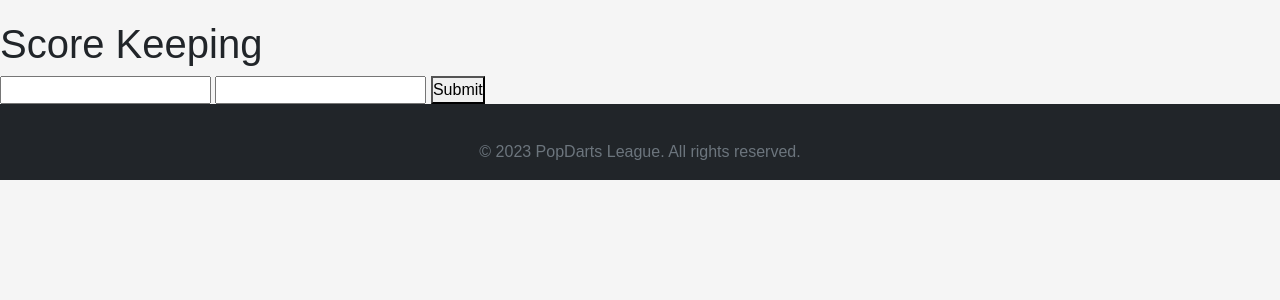
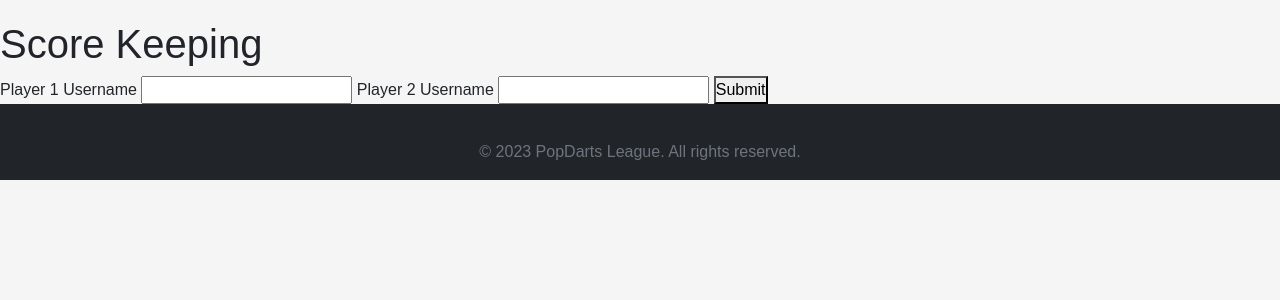
Before and after one commit to aidanbrowne2002/PopDarts_League_2.0, a Flask app: page /gamesetup in a window 1280 px wide. Shown: the part 76-376 px from the top of the page. Run offline with Flask 3, Linux system fonts and the light colour scheme; data that the repository does not hold is empty; some libraries are stand-ins or nearby versions.

Commit message:
accessibility for user input

```diff
--- a/templates/gamesetup.html
+++ b/templates/gamesetup.html
@@ -6,7 +6,9 @@
         <script src="https://code.jquery.com/ui/1.12.1/jquery-ui.js"></script>
         <h1>Score Keeping</h1>
         <form id="myForm" method="POST" action="/gamesetup">
+            <label for="player1">Player 1 Username</label>
             <input type="text" id="player1" name="player1" value="{{ player1 }}">
+            <label for="player2">Player 2 Username</label>
             <input type="text" id="player2" name="player2" value="{{ player2 }}">
             <button type="submit">Submit</button>
         </form>
```
